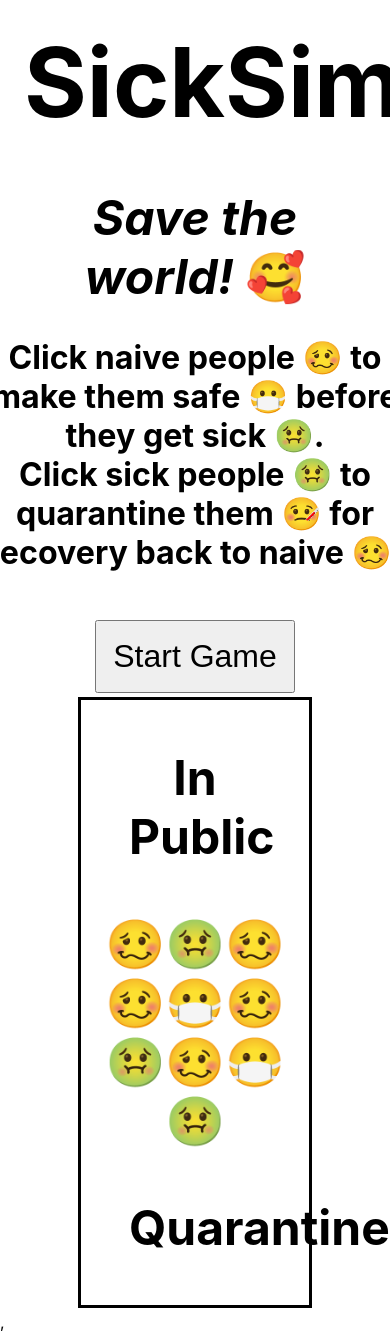
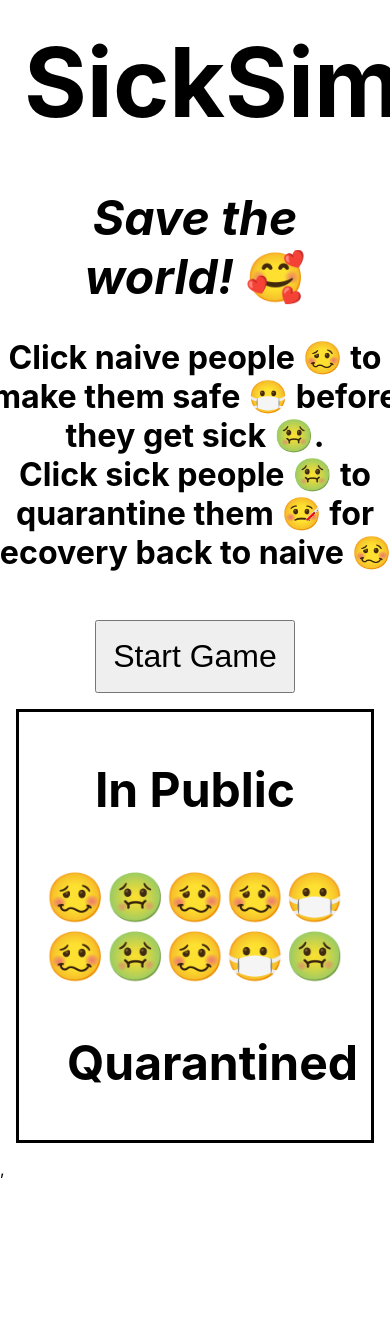
Before and after one commit to ryanmeinzer/sicksims, a React (Create React App) app: page / in a window 390 px wide. Shown: the top 1332 px of the page. After the commit the page ends 1179 px from the top, so only its background shows below. Built offline with nearby package versions, Linux system fonts and the light colour scheme.

Commit message:
reverted margins back to 1rem each for mobile

```diff
--- a/src/App.css
+++ b/src/App.css
@@ -7,7 +7,7 @@
 
   border: solid black;
   /* margin: 1rem 20rem; */
-  margin: 1% 20%;
+  margin: 1rem 1rem;
 
 }
 
```
